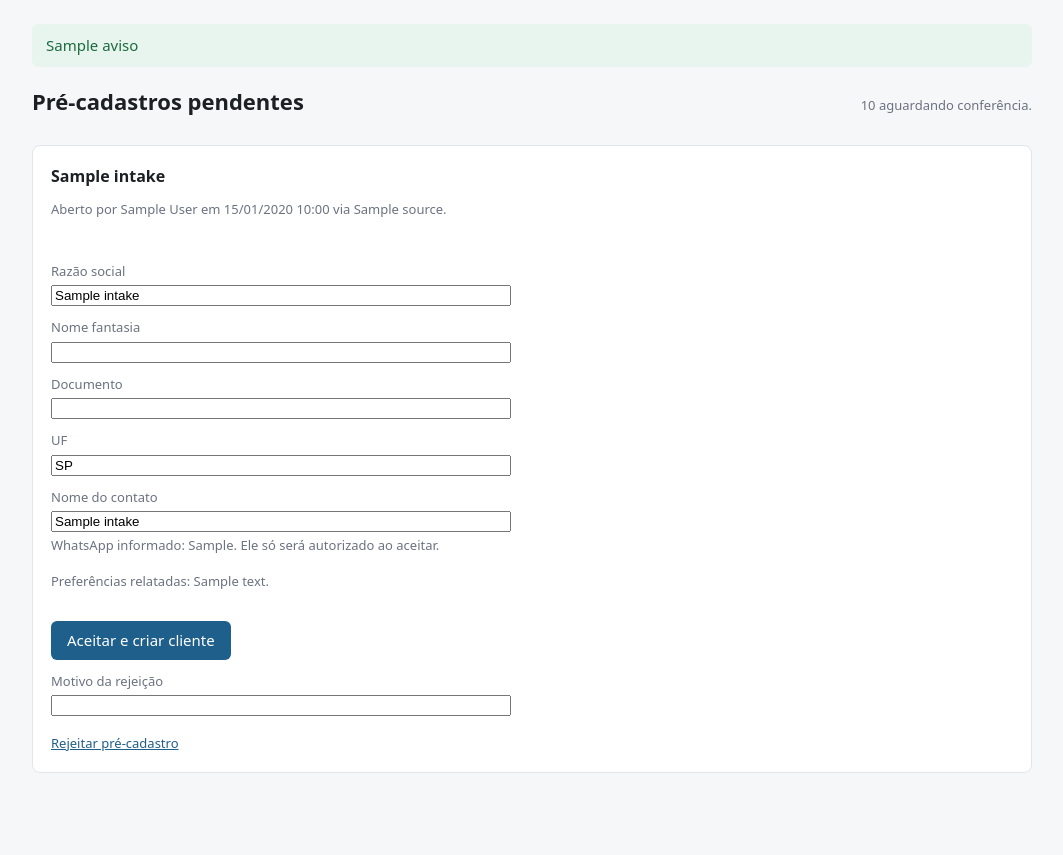
After one commit to arisobel/crm-conversacional-api, a FastAPI app: template src/crm_api/web/templates/intakes.html in a window 1280 px wide. The commit adds this page. Shown: the whole page, without its empty margins (108-1171 px from the left). Run offline with FastAPI, Linux system fonts and the light colour scheme; the template is opened without the code that fills it: most values are stand-ins (such as "Sample title", 1, 10 or a date in 2020); parts of the project's set-up code (start-up, migrations or seed data) failed here and were passed over.

Commit message:
BH - feat: implement intake management for WhatsApp pre-registrations with acceptance and rejection workflows

```diff
--- a/src/crm_api/web/messages.py
+++ b/src/crm_api/web/messages.py
@@ -150,6 +150,10 @@ _MENSAGENS: dict[str, tuple[str, str]] = {
     "nao-encontrado": ("erro", "Registro não encontrado."),
     "csrf": ("erro", "O formulário expirou. Tente novamente."),
     "sem-permissao": ("erro", "Seu papel não permite essa operação."),
+    "intake-ja-resolvido": ("erro", "Este pré-cadastro já foi resolvido."),
+    "campo-obrigatorio": ("erro", "Preencha o campo obrigatório."),
+    "intake-aceito": ("ok", "Pré-cadastro aceito e cliente criado."),
+    "intake-rejeitado": ("ok", "Pré-cadastro rejeitado."),
     "credenciais": ("erro", "E-mail ou senha inválidos."),
     "muitas-tentativas": ("erro", "Tentativas demais. Aguarde alguns minutos."),
     "expirada": ("erro", "Sua sessão expirou. Entre novamente."),
--- a/src/crm_api/web/routes.py
+++ b/src/crm_api/web/routes.py
@@ -28,6 +28,7 @@ from crm_api.models.user import User, UserRole
 from crm_api.repositories.audit import AuditRepository
 from crm_api.repositories.catalog import CatalogRepository, ProductFilters
 from crm_api.repositories.customer_admin import CustomerAdminRepository
+from crm_api.repositories.customer_intakes import CustomerIntakeRepository
 from crm_api.repositories.icms import IcmsRuleRepository
 from crm_api.repositories.interactions import InteractionRepository
 from crm_api.repositories.portfolio import (
@@ -60,6 +61,15 @@ from crm_api.services.customer_admin import (
     LocationNotFound,
     PreferredProductNotFound,
     ProductNotFound,
+)
+from crm_api.services.customer_intake import (
+    BlankField,
+    CustomerIntakeService,
+    IntakeAlreadyResolved,
+    IntakeNotFound,
+)
+from crm_api.services.customer_intake import (
+    WhatsappAlreadyUsed as IntakeWhatsappAlreadyUsed,
 )
 from crm_api.services.customer_price_list import (
     CustomerPriceListService,
@@ -131,6 +141,10 @@ _CODIGOS: list[tuple[type[Exception], str]] = [
     (InvalidStateCode, "uf-invalida"),
     (DuplicateDocument, "documento-duplicado"),
     (DuplicateWhatsapp, "telefone-duplicado"),
+    (IntakeWhatsappAlreadyUsed, "telefone-em-uso"),
+    (IntakeNotFound, "nao-encontrado"),
+    (IntakeAlreadyResolved, "intake-ja-resolvido"),
+    (BlankField, "campo-obrigatorio"),
     (InvalidWhatsappNumber, "telefone-invalido"),
     (DefaultLocationRequired, "padrao-obrigatoria"),
     (InvalidOwner, "titular-invalido"),
@@ -250,6 +264,26 @@ def _interaction_service(session: AsyncSession) -> InteractionService:
         interactions=InteractionRepository(session),
         portfolio=CustomerPortfolioRepository(session),
         audit=AuditRepository(session),
+    )
+
+
+def _intake_service(request: Request, session: AsyncSession) -> CustomerIntakeService:
+    """Mesmo serviço da porta interna; o portal só apresenta a fila.
+
+    Aceitar por aqui não pode ganhar uma segunda implementação de criação
+    de cliente. O serviço reaproveita o cadastro comercial, que já garante
+    localidade padrão, carteira, telefone canônico e auditoria.
+    """
+    admin = CustomerAdminRepository(session)
+    audit = AuditRepository(session)
+    return CustomerIntakeService(
+        intakes=CustomerIntakeRepository(session),
+        admin=admin,
+        users=UserRepository(session),
+        customers=CustomerAdminService(
+            portfolio=CustomerPortfolioRepository(session), admin=admin, audit=audit
+        ),
+        audit=audit,
     )
 
 
@@ -474,6 +508,103 @@ async def criar_cliente(
 
     await session.commit()
     return _redirect(f"/portal/customers/{cliente.id}", "cliente-criado")
+
+
+# ---------------------------------------------------------- pré-cadastros
+
+
+@router.get("/intakes", include_in_schema=False)
+async def pagina_pre_cadastros(
+    request: Request,
+    current_user: Annotated[CurrentUser, Depends(portal_user)],
+    session: Annotated[AsyncSession, Depends(get_session)],
+    m: Annotated[str | None, Query()] = None,
+) -> Response:
+    """Fila pendente que cada papel pode de fato resolver.
+
+    O recorte de representante acontece no serviço, não no template: ele vê
+    somente o que abriu; `ADMIN` e `MANAGER` veem a fila do tenant inteiro.
+    """
+    intakes, total = await _intake_service(request, session).queue(
+        scope_for(current_user), actor_role=current_user.role
+    )
+    return _render(
+        request,
+        "intakes.html",
+        {"intakes": intakes, "total": total},
+        current_user=current_user,
+        mensagem=m,
+    )
+
+
+@router.post("/intakes/{intake_id}/accept", include_in_schema=False)
+async def aceitar_pre_cadastro(
+    request: Request,
+    intake_id: uuid.UUID,
+    current_user: Annotated[CurrentUser, Depends(portal_user)],
+    session: Annotated[AsyncSession, Depends(get_session)],
+    legal_name: _CustomerForm = None,
+    state_code: _CustomerForm = None,
+    trade_name: _CustomerForm = None,
+    document_number: _CustomerForm = None,
+    contact_name: _CustomerForm = None,
+    csrf_token: Annotated[str, Form(alias=CSRF_FIELD_NAME)] = "",
+) -> Response:
+    if not csrf_is_valid(request, csrf_token):
+        return _redirect("/portal/intakes", "csrf")
+
+    try:
+        intake = await _intake_service(request, session).accept(
+            current_user.tenant_id,
+            intake_id,
+            actor_user_id=current_user.user_id,
+            actor_role=current_user.role,
+            legal_name=legal_name,
+            state_code=state_code,
+            trade_name=trade_name,
+            document_number=document_number,
+            contact_name=contact_name,
+            request_id=request.headers.get("x-request-id"),
+        )
+    except Exception as error:  # noqa: BLE001 -- reclassificado por _codigo_do_erro
+        await session.rollback()
+        return _redirect("/portal/intakes", _codigo_do_erro(error))
+
+    await session.commit()
+    # O CHECK da tabela exige customer_id em todo intake ACCEPTED. Mantemos a
+    # guarda para que uma regressão nessa invariante não produza uma URL /None.
+    if intake.customer_id is None:
+        raise RuntimeError("accepted customer intake has no customer")
+    return _redirect(f"/portal/customers/{intake.customer_id}", "intake-aceito")
+
+
+@router.post("/intakes/{intake_id}/reject", include_in_schema=False)
+async def rejeitar_pre_cadastro(
+    request: Request,
+    intake_id: uuid.UUID,
+    current_user: Annotated[CurrentUser, Depends(portal_user)],
+    session: Annotated[AsyncSession, Depends(get_session)],
+    reason: Annotated[str, Form()],
+    csrf_token: Annotated[str, Form(alias=CSRF_FIELD_NAME)] = "",
+) -> Response:
+    if not csrf_is_valid(request, csrf_token):
+        return _redirect("/portal/intakes", "csrf")
+
+    try:
+        await _intake_service(request, session).reject(
+            current_user.tenant_id,
+            intake_id,
+            actor_user_id=current_user.user_id,
+            actor_role=current_user.role,
+            reason=reason,
+            request_id=request.headers.get("x-request-id"),
+        )
+    except Exception as error:  # noqa: BLE001 -- reclassificado por _codigo_do_erro
+        await session.rollback()
+        return _redirect("/portal/intakes", _codigo_do_erro(error))
+
+    await session.commit()
+    return _redirect("/portal/intakes", "intake-rejeitado")
 
 
 @router.get("/customers/{customer_id}", include_in_schema=False)
--- a/src/crm_api/web/templates/base.html
+++ b/src/crm_api/web/templates/base.html
@@ -17,6 +17,7 @@
   <nav>
     <a href="/portal/customers" class="marca">CRM</a>
     <a href="/portal/customers">Carteira</a>
+    <a href="/portal/intakes">Pré-cadastros</a>
     {% if current_user.role.value in ('ADMIN', 'MANAGER') %}
     <a href="/portal/products">Produtos</a>
     {% endif %}
--- /dev/null
+++ b/src/crm_api/web/templates/intakes.html
@@ -0,0 +1,65 @@
+{% extends "base.html" %}
+{% block title %}Pré-cadastros{% endblock %}
+
+{% block conteudo %}
+<div class="cabecalho">
+  <h1>Pré-cadastros pendentes</h1>
+  <p class="dica">{{ total }} aguardando conferência.</p>
+</div>
+
+{% if intakes %}
+  {% for intake, autor in intakes %}
+  <section class="painel">
+    <div class="cabecalho">
+      <div>
+        <h2>{{ intake.legal_name }}</h2>
+        <p class="dica">
+          Aberto por {{ autor.full_name }} em {{ intake.created_at.strftime('%d/%m/%Y %H:%M') }}
+          via {{ intake.source }}.
+        </p>
+      </div>
+    </div>
+
+    <form method="post" action="/portal/intakes/{{ intake.id }}/accept" class="formulario">
+      <input type="hidden" name="csrf_token" value="{{ csrf_token }}">
+
+      <label for="legal_name_{{ intake.id }}">Razão social</label>
+      <input id="legal_name_{{ intake.id }}" name="legal_name" value="{{ intake.legal_name }}" required>
+
+      <label for="trade_name_{{ intake.id }}">Nome fantasia</label>
+      <input id="trade_name_{{ intake.id }}" name="trade_name">
+
+      <label for="document_number_{{ intake.id }}">Documento</label>
+      <input id="document_number_{{ intake.id }}" name="document_number">
+
+      <label for="state_code_{{ intake.id }}">UF</label>
+      <input id="state_code_{{ intake.id }}" name="state_code" maxlength="2" size="2"
+             value="{{ intake.state_code }}" required>
+
+      {% if intake.whatsapp_e164 %}
+      <label for="contact_name_{{ intake.id }}">Nome do contato</label>
+      <input id="contact_name_{{ intake.id }}" name="contact_name" value="{{ intake.legal_name }}">
+      <p class="dica">WhatsApp informado: {{ intake.whatsapp_e164 }}. Ele só será autorizado ao aceitar.</p>
+      {% else %}
+      <p class="dica">Nenhum WhatsApp foi informado; o cliente será criado sem contato.</p>
+      {% endif %}
+
+      {% if intake.preferred_products_text %}
+      <p class="dica">Preferências relatadas: {{ intake.preferred_products_text }}</p>
+      {% endif %}
+
+      <button type="submit">Aceitar e criar cliente</button>
+    </form>
+
+    <form method="post" action="/portal/intakes/{{ intake.id }}/reject" class="formulario">
+      <input type="hidden" name="csrf_token" value="{{ csrf_token }}">
+      <label for="reason_{{ intake.id }}">Motivo da rejeição</label>
+      <input id="reason_{{ intake.id }}" name="reason" maxlength="500" required>
+      <button type="submit" class="link">Rejeitar pré-cadastro</button>
+    </form>
+  </section>
+  {% endfor %}
+{% else %}
+  <p class="vazio">Não há pré-cadastros pendentes no seu escopo.</p>
+{% endif %}
+{% endblock %}
```
Also changed, not shown: docs/00_meta/09_backlog.md (+4 -1 lines), tests/test_portal_intakes.py (added, +173 -0 lines).
